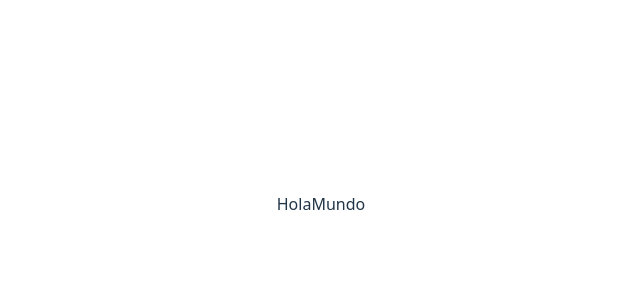
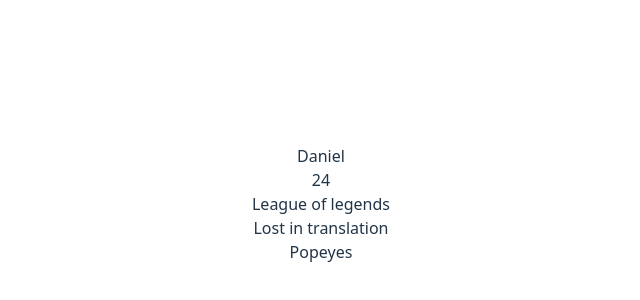
Before and after one commit to Parra-R/clase_22, a React (Vite) app: page / in a window 1280 px wide. Shown: the part 196-496 px from the top of the page, without its empty margins (319-959 px from the left). Built offline with nearby package versions, Linux system fonts and the light colour scheme.

Commit message:
feat: replace HolaMundo component with Daniel component for personalized display

```diff
--- a/src/App.tsx
+++ b/src/App.tsx
@@ -1,11 +1,11 @@
-import HolaMundo from './components/HolaMundo';
+import Daniel from './components/Daniel';
 import './App.css'
 
 const App = () => {
 
   return (
     <>
-      <HolaMundo />
+      <Daniel />
     </>
   )
 }
--- /dev/null
+++ b/src/components/Daniel.tsx
@@ -0,0 +1,22 @@
+import React from 'react'
+
+const Daniel = () => {
+    const name:string = "Daniel"
+    const age:number = 24
+    const favGame:string = "League of legends"
+    const favFilm:string = "Lost in translation"
+    const currentJob:string = "Popeyes"
+
+  return (
+    <>
+    <div>{name}</div>
+    <div>{age}</div>
+    <div>{favGame}</div>
+    <div>{favFilm}</div>
+    <div>{currentJob}</div>
+
+    </>
+  )
+}
+
+export default Daniel
```
